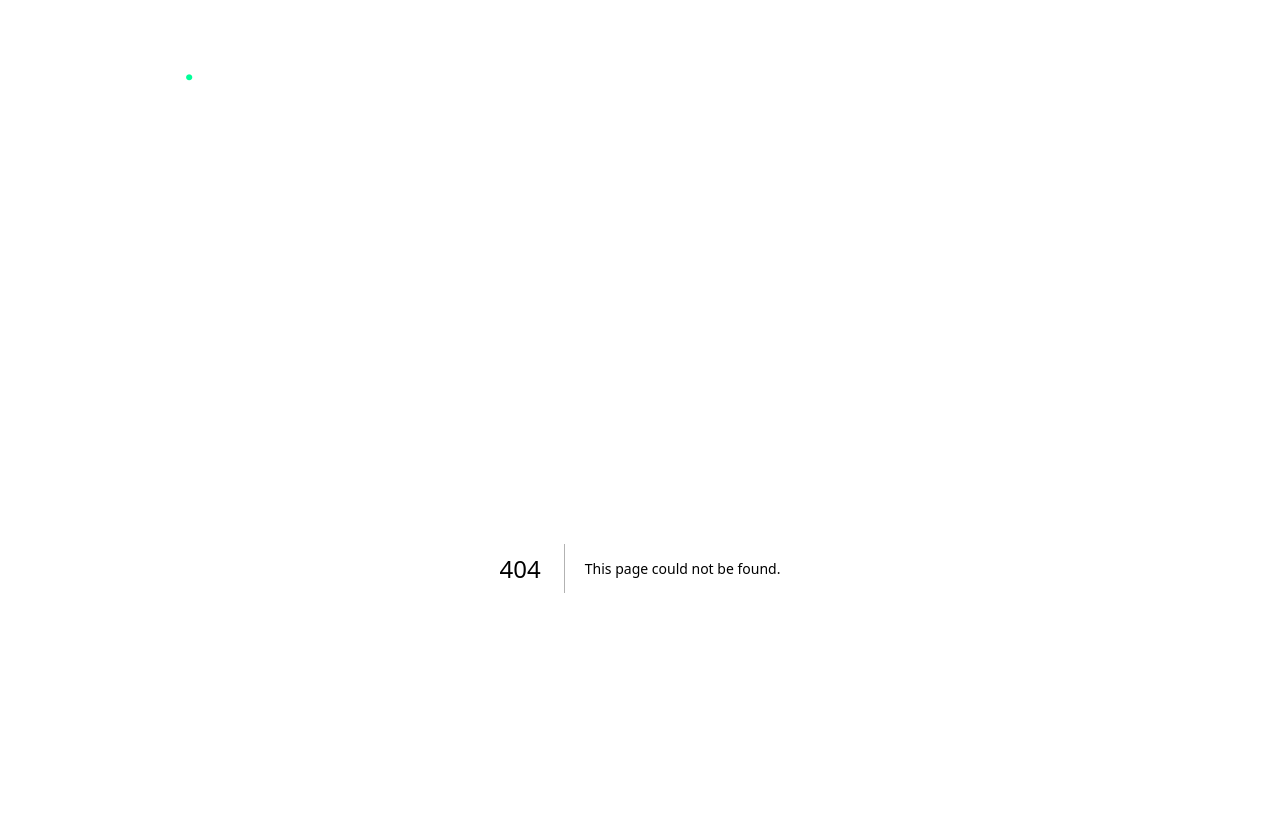
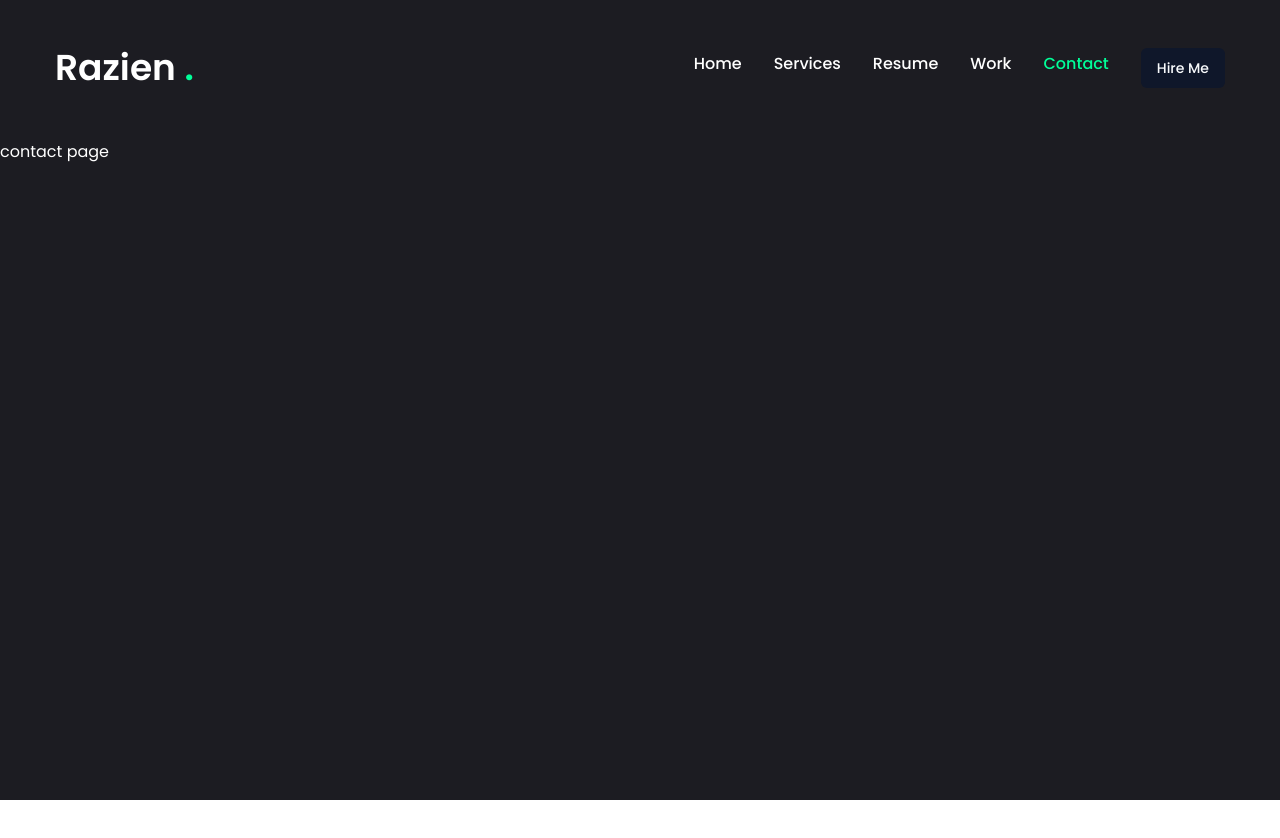
Before and after one commit to CodeBroke33/portableRM, a Next.js app: page /contact in a window 1280 px wide. Before the commit this address had no page. Shown: the top 838 px of the page. After the commit the page ends 800 px from the top, so only its background shows below. Built offline with nearby package versions, Linux system fonts and the light colour scheme.

Commit message:
nav and animations

```diff
--- /dev/null
+++ b/app/contact/page.jsx
@@ -0,0 +1,7 @@
+const Contact  = () => {
+    return (
+        <div>contact page</div>
+    )
+}
+
+export default Contact
--- a/app/layout.jsx
+++ b/app/layout.jsx
@@ -1,9 +1,10 @@
 import { Poppins } from "next/font/google";
 import "./globals.css";
 
-//components
-import Nav from "@/components/Nav";
+// Components
 import Header from "@/components/Header";
+import PageTransition from "@/components/PageTransition";
+import StairTransition from "@/components/StairTransition";
 
 const poppins = Poppins({
   subsets: ["latin"],
@@ -21,7 +22,8 @@
     <html lang="en">
       <body className={poppins.className}>
         <Header/>
-        {children}
+        <StairTransition/>
+        <PageTransition>{children}</PageTransition>
       </body>
     </html>
   );
--- /dev/null
+++ b/app/resume/page.jsx
@@ -0,0 +1,7 @@
+const Resume  = () => {
+    return (
+        <div>resume page</div>
+    )
+}
+
+export default Resume
--- /dev/null
+++ b/app/services/page.jsx
@@ -0,0 +1,7 @@
+const Services  = () => {
+    return (
+        <div>services page</div>
+    )
+}
+
+export default Services
--- /dev/null
+++ b/app/work/page.jsx
@@ -0,0 +1,7 @@
+const Work  = () => {
+    return (
+        <div>work page</div>
+    )
+}
+
+export default Work
--- a/components/Header.jsx
+++ b/components/Header.jsx
@@ -3,20 +3,31 @@
 
 // components
 import Nav from "./Nav";
+import MobileNav from "./MobileNav";
 
 
 const Header  = () => {
     return (
         <header className="py-8 xl:py-12 text-white">
-            <div className="container mx-auto">
+            <div className="container mx-auto flex justify-between items-between">
                 {/* logo */}
                 <Link href="/">
                     <h1 className="text-4xl font-semibold">
                         Razien <span className="text-accent">.</span>
                     </h1>
                 </Link>
-                {/* desktop nav */}
-                <Nav />
+
+                {/* desktop nav & hire me button*/}
+                <div className="hidden xl:flex item-center gap-8">
+                    <Nav />
+                    <Link href="/contact">
+                        <Button>Hire Me</Button>
+                    </Link>
+                </div>
+                {/* mobile nav */}
+                <div className="xl:hidden">
+                    <MobileNav />
+                </div>
             </div>
         </header>
     )
--- /dev/null
+++ b/components/MobileNav.jsx
@@ -0,0 +1,15 @@
+"use client";
+
+import { Sheet, SheetContent, SheetTrigger } from "@/components/ui/sheet";
+import { usePathname } from "next/navigation";
+import Link from "next/link";
+import {  } from 'react-icon'
+
+
+const MobileNav  = () => {
+    return (
+        <div>Mobile Nav</div>
+    )
+}
+
+export default MobileNav
--- a/components/Nav.jsx
+++ b/components/Nav.jsx
@@ -1,9 +1,53 @@
+"use client";
 
+import Link from "next/link"; // This is the Link component from Next.js
+import { usePathname } from "next/navigation";
+
+const links = [
+  {
+    name: 'home',
+    path: '/',
+  },
+  {
+    name: 'services',
+    path: '/services',
+  },
+  {
+    name: 'resume',
+    path: '/resume',
+  },
+  {
+    name: 'work',
+    path: '/work',
+  },
+  {
+    name: 'contact',
+    path: '/contact',
+  },
+];
 
 const Nav = () => {
-    return  (
-        <nav>desktop nav</nav>
-    )
-}
+  const pathname = usePathname(); // Get the current pathname
 
-export default Nav
+  return (
+    <nav className="flex gap-8">
+      {links.map((link, index) => (
+        <Link
+          href={link.path}
+          key={index}
+          className={`
+            relative
+            capitalize font-medium transition-all
+            ${link.path === pathname ? "text-accent" : "text-white"}
+            after:absolute after:bottom-0 after:left-0 after:w-full after:h-0.5 after:bg-accent after:scale-x-0 after:origin-right after:transition-transform after:duration-300 after:ease-in-out
+            hover:text-accent hover:after:scale-x-100 hover:after:origin-left
+          `}
+        >
+          {link.name}
+        </Link>
+      ))}
+    </nav>
+  );
+};
+
+export default Nav;
--- /dev/null
+++ b/components/PageTransition.jsx
@@ -0,0 +1,23 @@
+"use client";
+
+import { AnimatePresence, easeInOut, motion } from "framer-motion";
+import { usePathname } from "next/navigation";
+
+const PageTransition = ({ children }) => {
+    const pathname = usePathname();
+  return (
+    <AnimatePresence>
+
+      <div key={pathname}>
+        <motion.div initial={{opacity: 1}} animate={{opacity: 0,
+             transition: {delay: 1, duration: 0.4, ease: "easeInOut" },
+             }}
+             className="h-screen w-screen fixed bg-primary top-0 pointer-events-none"
+            />
+      {children}</div>
+
+    </AnimatePresence>
+  );
+};
+
+export default PageTransition;
--- /dev/null
+++ b/components/StairTransition.jsx
@@ -0,0 +1,28 @@
+"use client";
+
+import { AnimatePresence, motion } from "framer-motion"; // Import motion for animations
+import { usePathname } from "next/navigation";
+
+// Components
+import Stairs from "./Stairs";
+
+const StairTransition = () => {
+  const pathname = usePathname();
+  return (
+    <AnimatePresence mode="wait">
+      <div key={pathname} className="relative">
+        <div className="h-screen w-screen fixed top-0 left-0 right-0 pointer-events-none z-40 flex">
+          <Stairs />
+        </div>
+
+        <motion.div
+          className="h-screen w-screen fixed bg-primary top-0 pointer-events-none"
+          initial={{ opacity: 1 }} // Fixed typo from initail to initial
+          animate={{ opacity: 0, transition: { delay: 1, duration: 0.4, ease: "easeInOut" } }} // Fixed ease value to "easeInOut"
+        />
+      </div>
+    </AnimatePresence>
+  );
+};
+
+export default StairTransition;
--- /dev/null
+++ b/components/Stairs.jsx
@@ -0,0 +1,48 @@
+import { motion } from "framer-motion";
+
+// Variants
+const stairAnimation = {
+  initial: {
+    top: "0%",
+  },
+  animate: {
+    top: "100%",
+  },
+  exit: {
+    top: ["100%", "0%"],
+  },
+};
+
+// Calculate the reverse index for staggered delay
+const reverseIndex = (index) => {
+  const totalSteps = 6; // number of steps
+  return totalSteps - index - 1;
+};
+
+const Stairs = () => {
+  return (
+    <>
+      {/* Render 6 motion divs, each representing a step of the stairs.
+      Each div will have the same animation defined by the stairAnimation object.
+      The delay for each div is calculated dynamically based on its reversed index,
+      creating a staggered effect with decreased delay for each subsequent step. */}
+      {[...Array(6)].map((_, index) => (
+        <motion.div
+          key={index}
+          variants={stairAnimation} // Fixed typo: 'varients' to 'variants'
+          initial="initial"
+          animate="animate"
+          exit="exit"
+          transition={{
+            duration: 0.4,
+            ease: 'easeInOut',
+            delay: reverseIndex(index) * 0.1,
+          }}
+          className="h-full w-full bg-white relative"
+        />
+      ))}
+    </>
+  );
+};
+
+export default Stairs;
--- a/package.json
+++ b/package.json
@@ -17,10 +17,12 @@
     "@radix-ui/react-tooltip": "^1.1.2",
     "class-variance-authority": "^0.7.0",
     "clsx": "^2.1.1",
+    "framer-motion": "^11.3.29",
     "lucide-react": "^0.428.0",
     "next": "14.2.5",
     "react": "^18",
     "react-dom": "^18",
+    "react-icons": "^5.3.0",
     "tailwind-merge": "^2.5.2",
     "tailwindcss-animate": "^1.0.7"
   },
```
Also changed, not shown: 1 other file (tests, documents, lock files or other folders).
